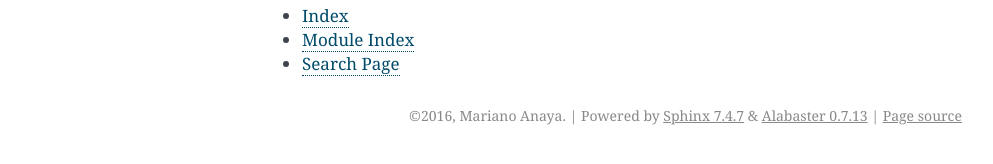
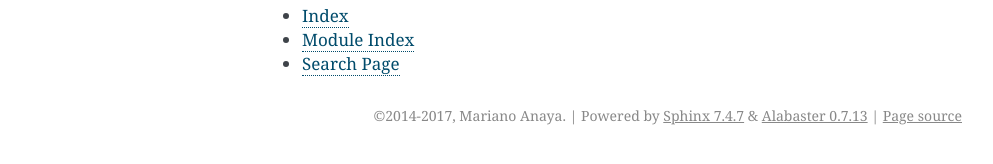
Before and after one commit to rmariano/compr, a Sphinx documentation site: the page built from doc/index.rst, in a window 1280 px wide. Shown: the part 329-493 px from the top of the page, without its empty margins (148-1141 px from the left). Built offline with Sphinx 7.4.7, drawn with Linux system fonts in a browser that asks for light colours; the version number could not be read and is left out.

Commit message:
docs: Update copyright
Fixes https://github.com/rmariano/compr/issues/2

```diff
--- a/doc/conf.py
+++ b/doc/conf.py
@@ -2,7 +2,7 @@
 # -*- coding: utf-8 -*-
 #
 # compressor documentation build configuration file, created by
-# sphinx-quickstart on Wed Nov 16 20:14:34 2016.
+# sphinx-quickstart on Wed Nov 16 20:14:34 2017.
 #
 # This file is execfile()d with the current directory set to its
 # containing dir.
@@ -61,7 +61,7 @@ master_doc = 'index'
 
 # General information about the project.
 project = 'compressor'
-copyright = '2016, Mariano Anaya'
+copyright = '2014-2017, Mariano Anaya'
 author = 'Mariano Anaya'
 
 # The version info for the project you're documenting, acts as replacement for
```
